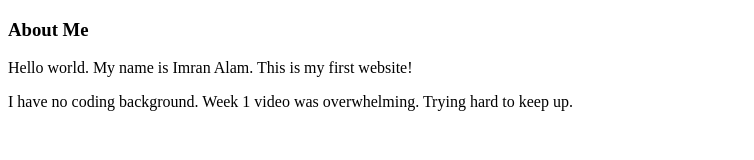
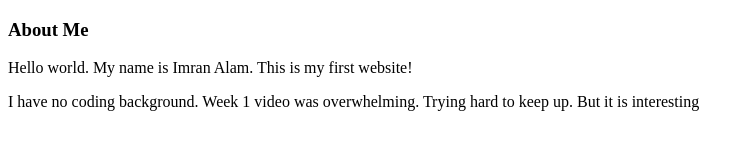
Before and after one commit to imranalam818/lab1, a plain HTML site: page Alam_lab1.html in a window 1280 px wide. Shown: the whole page, without its empty margins (0-754 px from the left). Drawn offline with Linux system fonts and the light colour scheme.

Commit message:
add another sentence

```diff
--- a/Alam_lab1.html
+++ b/Alam_lab1.html
@@ -7,7 +7,7 @@
 <body>
 	<h3>About Me</h3>
   <p>Hello world. My name is Imran Alam. This is my first website!</p>
-  <p>I have no coding background. Week 1 video was overwhelming. Trying hard to keep up.</p>
+  <p>I have no coding background. Week 1 video was overwhelming. Trying hard to keep up. But it is interesting</p>
 
 </body>
 </html>
```
